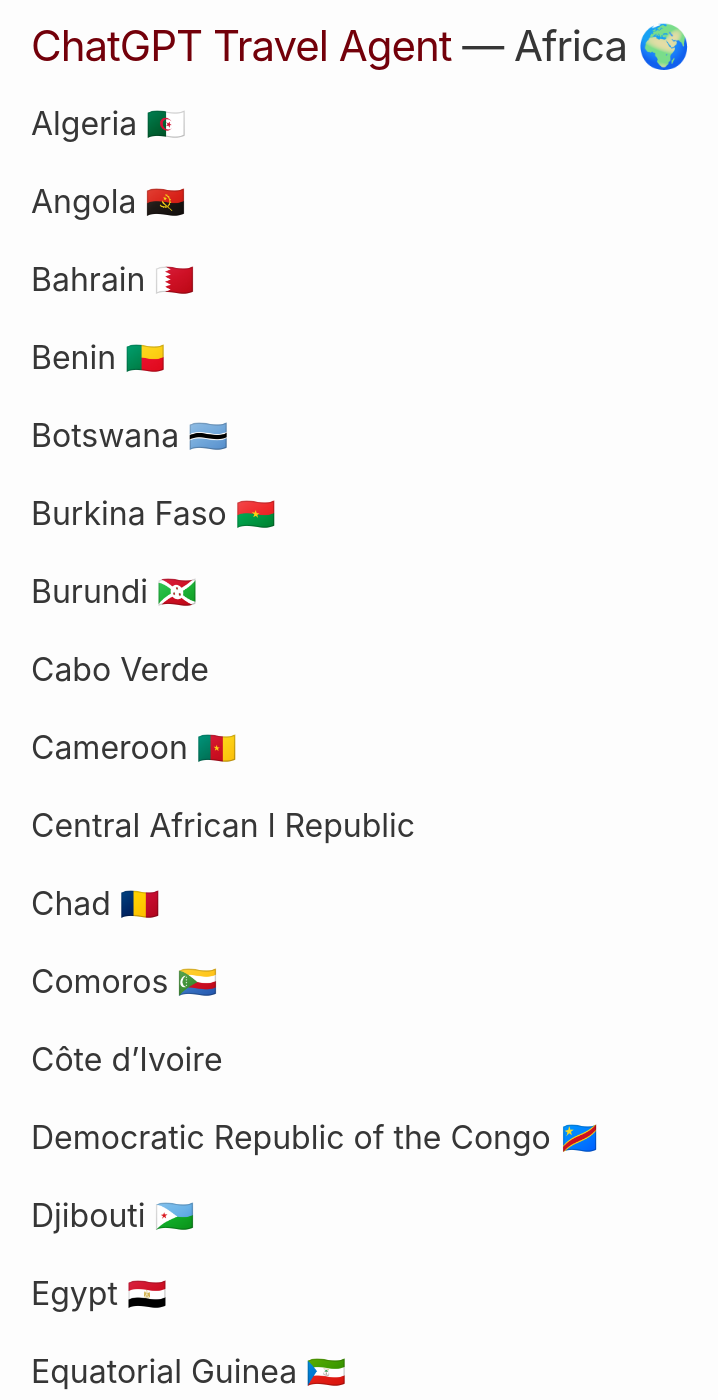
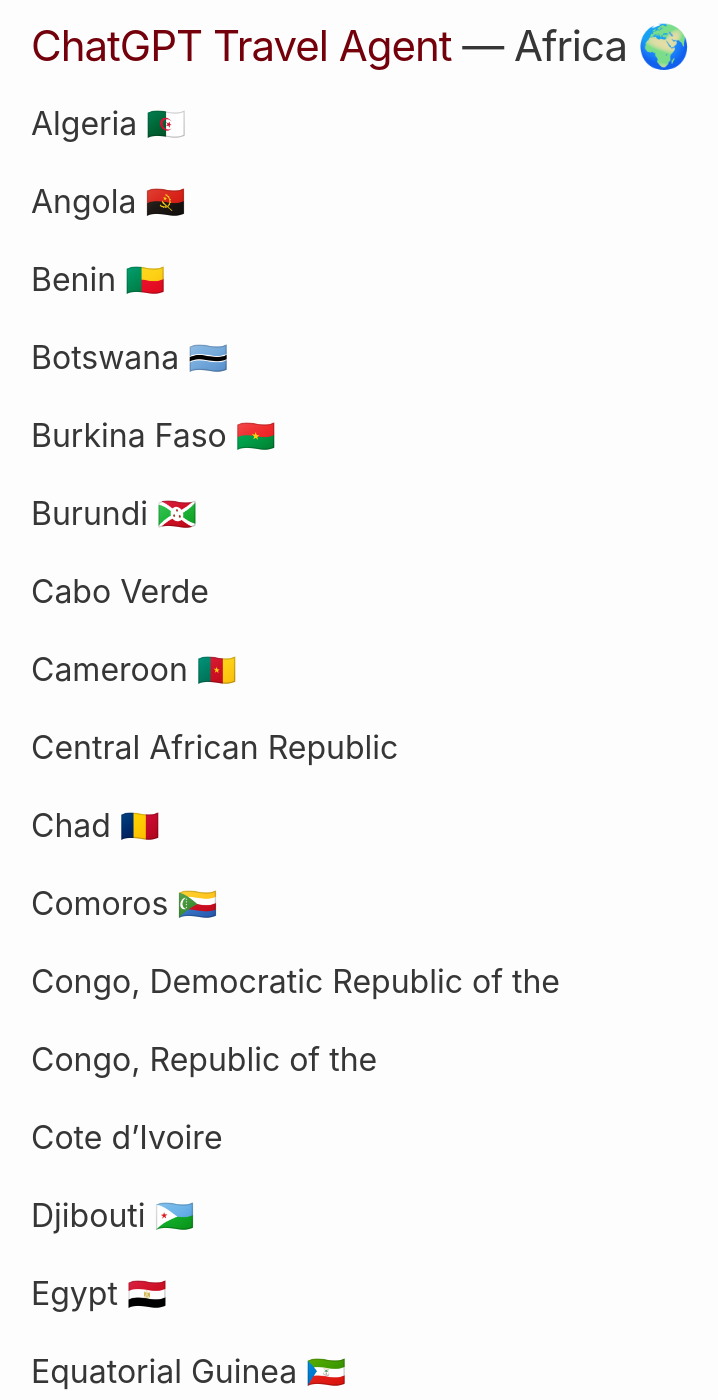
Before and after one commit to RalphHightower/RalphHightower, a Jekyll site: the page built from TravelAgentChatGPT/TravelAgentAfricaChatGPT.md, in a window 1280 px wide and 1400 px high, scrolled down 1232 px. Shown: the whole window, without its empty margins (239-957 px from the left). Built offline with Jekyll 4.4.1, drawn with Linux system fonts in a browser that asks for light colours; our own code applies the rules of GitHub Pages for plain Markdown files; some of the changed text lies outside the part shown.

Commit message:
[docs](doc): complete list of countries in Africa

```diff
--- a/TravelAgentChatGPT/TravelAgentAfricaChatGPT.md
+++ b/TravelAgentChatGPT/TravelAgentAfricaChatGPT.md
@@ -1,18 +1,18 @@
 # [ChatGPT Travel Agent](https://chat.openai.com/) — Africa 🌍
 ## Algeria 🇩🇿
 ## Angola 🇦🇴
-## Bahrain 🇧🇭
 ## Benin 🇧🇯
 ## Botswana 🇧🇼
 ## Burkina Faso 🇧🇫
 ## Burundi 🇧🇮
 ## Cabo Verde
 ## Cameroon 🇨🇲
-## Central African l Republic
+## Central African Republic
 ## Chad 🇹🇩
 ## Comoros 🇰🇲
-## Côte d’Ivoire
-## Democratic Republic of the Congo 🇨🇩
+## Congo, Democratic Republic of the
+## Congo, Republic of the
+## Cote d'Ivoire
 ## Djibouti 🇩🇯
 ## Egypt 🇪🇬
 ## Equatorial Guinea 🇬🇶
```
Also changed, not shown: other parts of TravelAgentChatGPT/TravelAgentAfricaChatGPT.md (+5 -17 lines).
